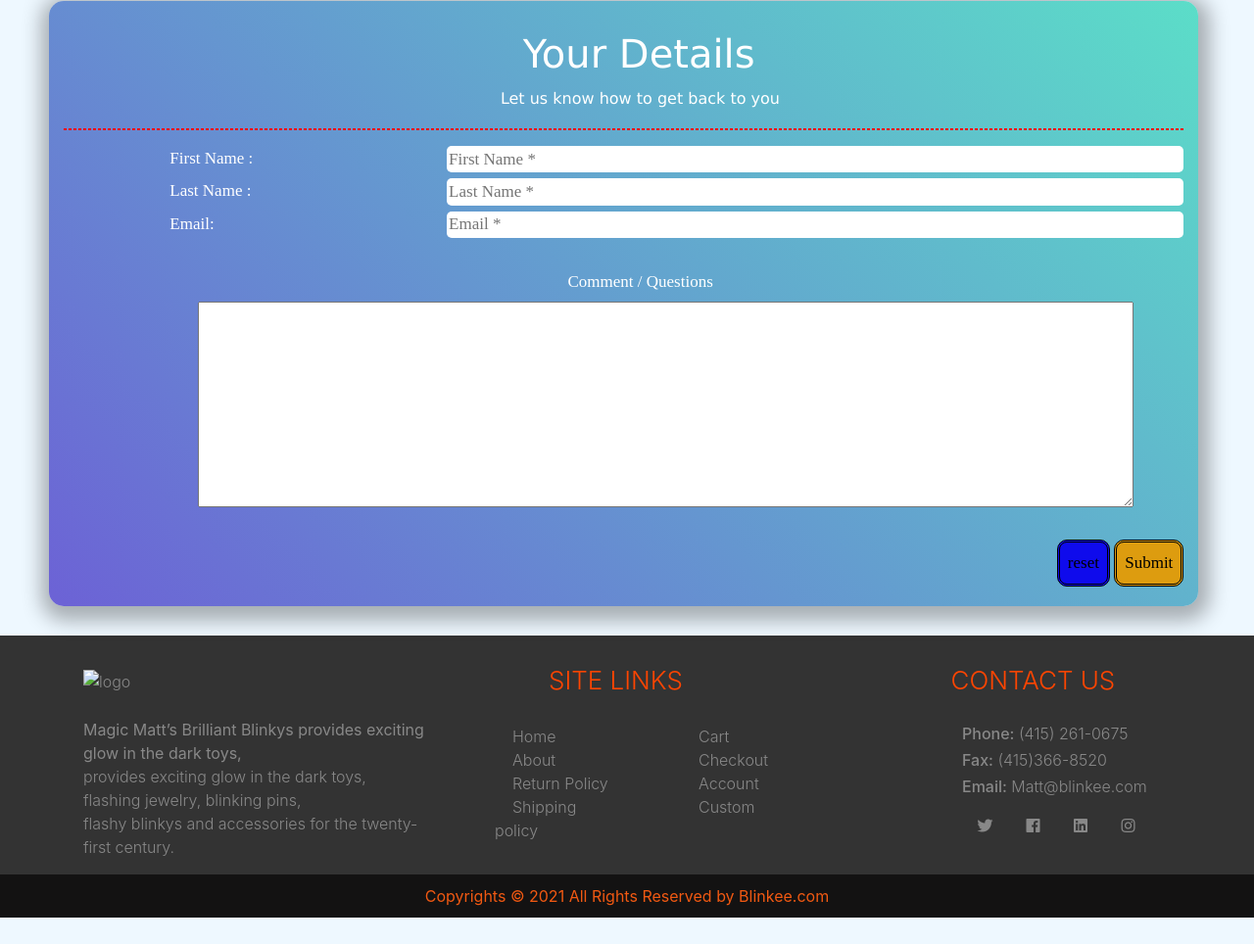
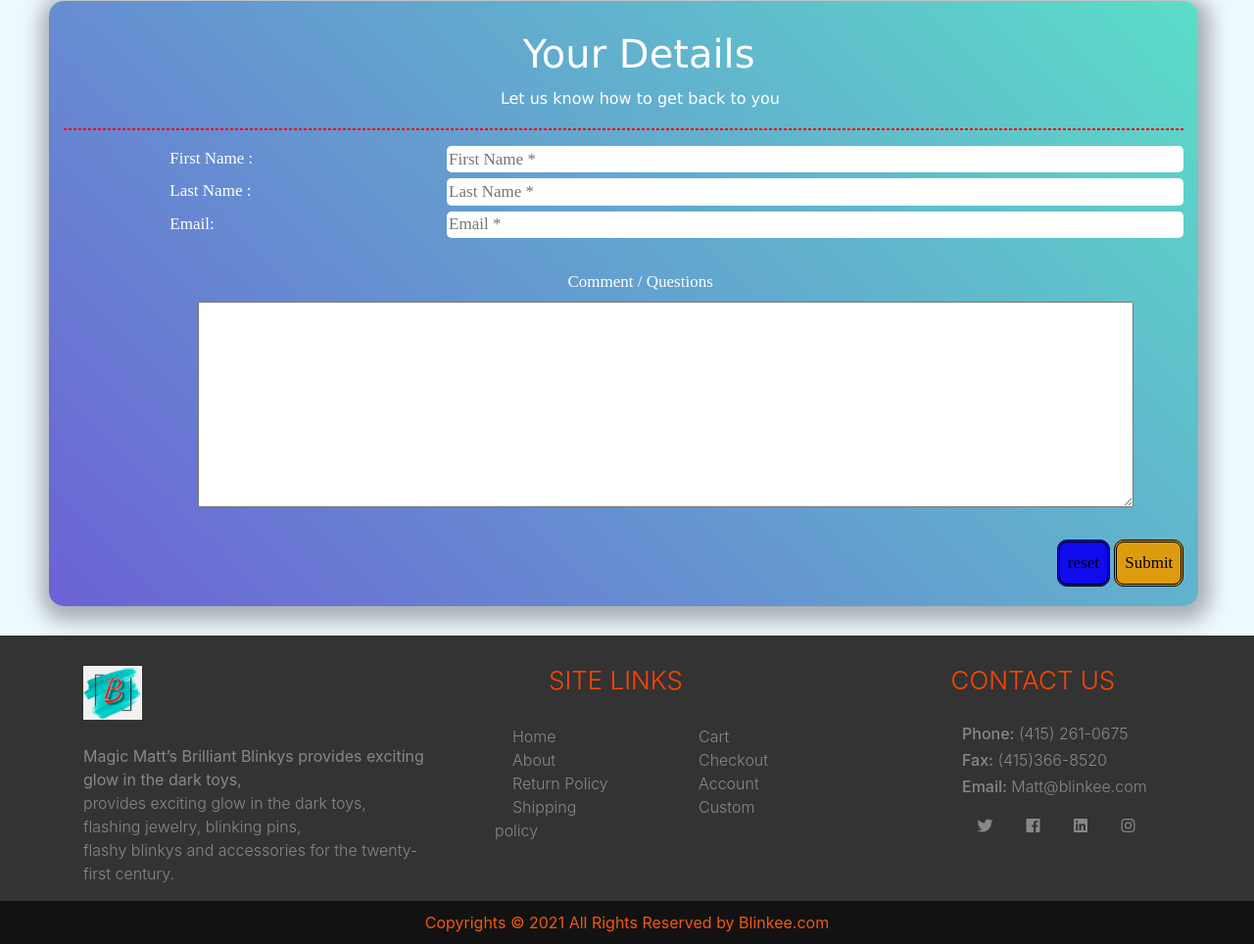
Before and after one commit to RuchiraHansanaBandara/Re-Design-Blinkee.com-website, a plain HTML site: page contactus1.html in a window 1280 px wide. Shown: the part 1033-1997 px from the top of the page at 98% size. Before the commit the page ends 1970 px from the top, so only its background shows below. Drawn offline with nearby package versions, Linux system fonts and the light colour scheme; a script that the page names is missing; a web font is replaced by a local one.

Commit message:
add logo

```diff
--- a/contactus1.html
+++ b/contactus1.html
@@ -30,7 +30,7 @@
         <link rel="stylesheet" href="https://use.fontawesome.com/releases/v5.6.3/css/all.css" />
 
         <!--Favicon Slider-->
-        <link rel="shortcut icon" href="assets/favB.png">
+        <link rel="shortcut icon" href="website_new_photos\logo.jpg">
 
 
 
@@ -347,7 +347,7 @@
             <div class="row">
                 <div class="col-md-4 footer-s-1">
 
-                    <img src="img/logo.png" alt="logo" class="logo-footer">
+                    <img src="website_new_photos\logo.jpg" alt="logo" class="logo-footer">
 
                     <address>
                         <strong>Magic Matt’s Brilliant Blinkys provides exciting glow in the dark toys,</strong><br>
--- a/css/footer.css
+++ b/css/footer.css
@@ -95,10 +95,10 @@ Section - Footer
 }
 
 .logo-footer{
-    width: 130px;
+    width: 60px;
     height: auto;
     text-align: left;
-    margin-top: 5px;
+    margin-top: 1px;
 }
 
 address{
```
Also changed, not shown: index.html (+1 -1 lines), login.html (+2 -2 lines), shipping-policy.html (+2 -2 lines), website_new_photos/logo.jpg (added).
